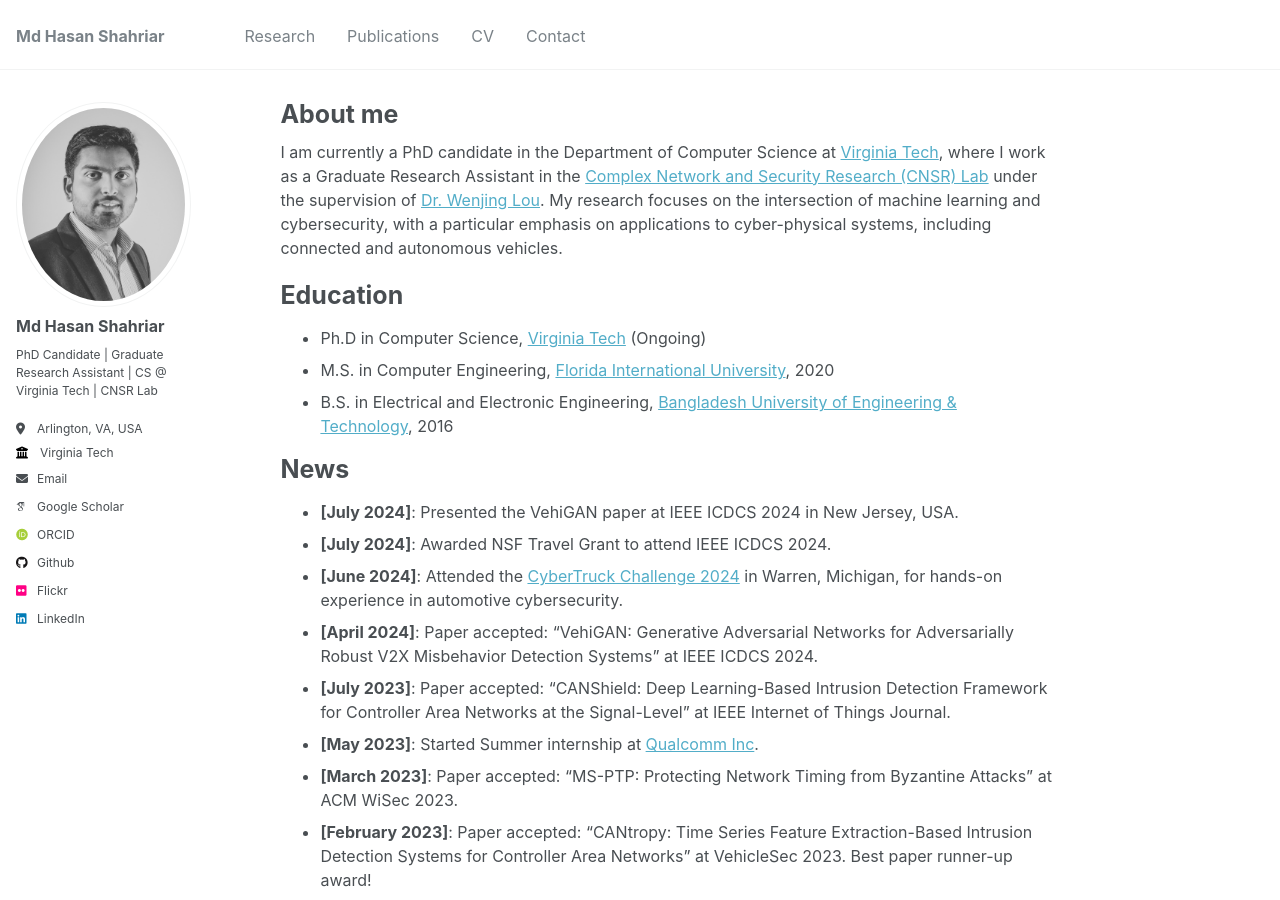
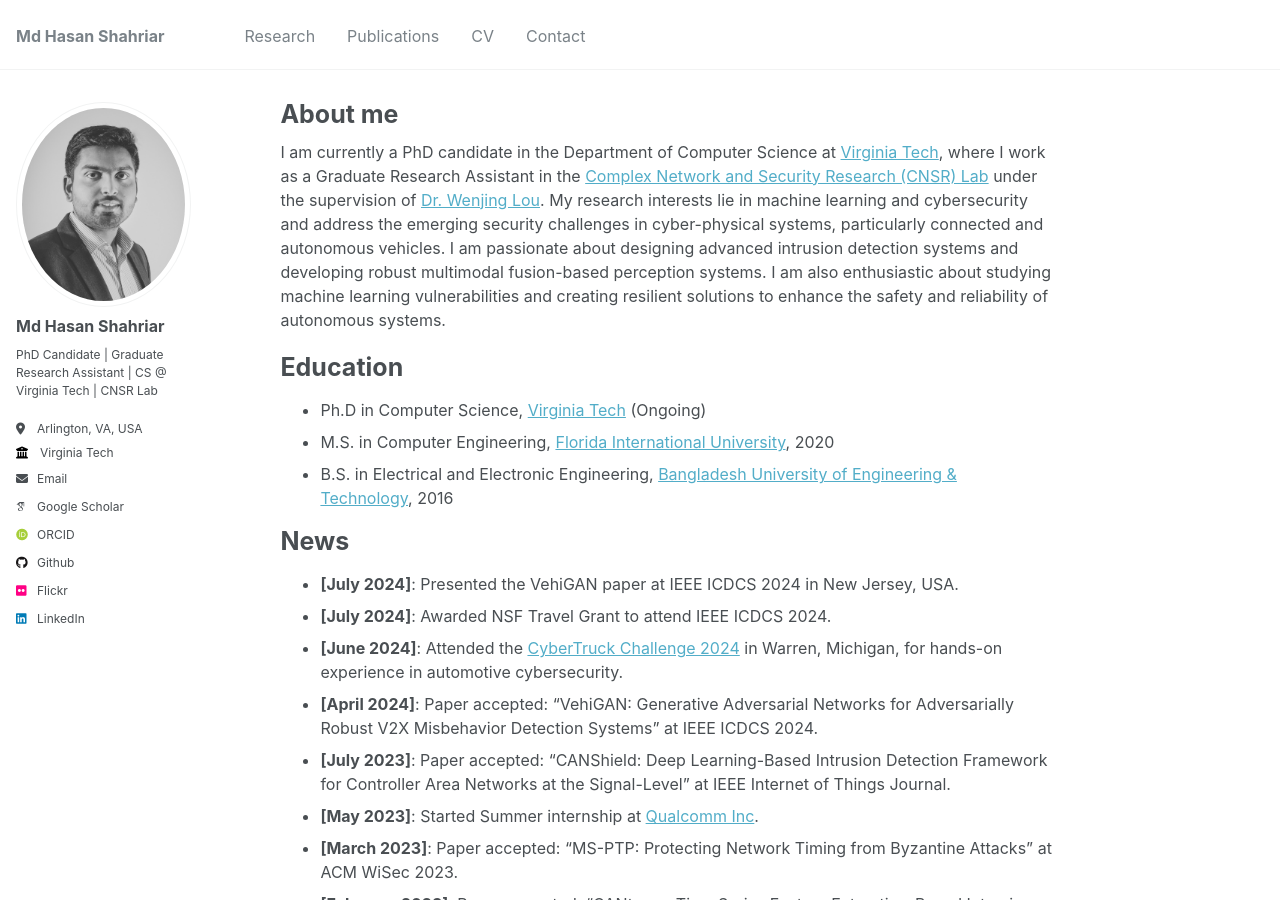
Before and after one commit to shahriar0651/hasan, a Jekyll site: the page built from _pages/about.md, in a window 1280 px wide and 900 px high. Built offline with Jekyll 4.4.1, drawn with Linux system fonts in a browser that asks for light colours; some web fonts are replaced.

Commit message:
Update about.md

```diff
--- a/_pages/about.md
+++ b/_pages/about.md
@@ -7,7 +7,7 @@ redirect_from:
   - /about.html
 ---
 
-I am currently a PhD candidate in the Department of Computer Science at [Virginia Tech](https://www.vt.edu/), where I work as a Graduate Research Assistant in the [Complex Network and Security Research (CNSR) Lab](https://www.cnsr.ictas.vt.edu/) under the supervision of [Dr. Wenjing Lou](https://www.cnsr.ictas.vt.edu/WJLou.html). My research focuses on the intersection of machine learning and cybersecurity, with a particular emphasis on applications to cyber-physical systems, including connected and autonomous vehicles.
+I am currently a PhD candidate in the Department of Computer Science at [Virginia Tech](https://www.vt.edu/), where I work as a Graduate Research Assistant in the [Complex Network and Security Research (CNSR) Lab](https://www.cnsr.ictas.vt.edu/) under the supervision of [Dr. Wenjing Lou](https://www.cnsr.ictas.vt.edu/WJLou.html). My research interests lie in machine learning and cybersecurity and address the emerging security challenges in cyber-physical systems, particularly connected and autonomous vehicles. I am passionate about designing advanced intrusion detection systems and developing robust multimodal fusion-based perception systems. I am also enthusiastic about studying machine learning vulnerabilities and creating resilient solutions to enhance the safety and reliability of autonomous systems.
 
 Education
 ======
```
